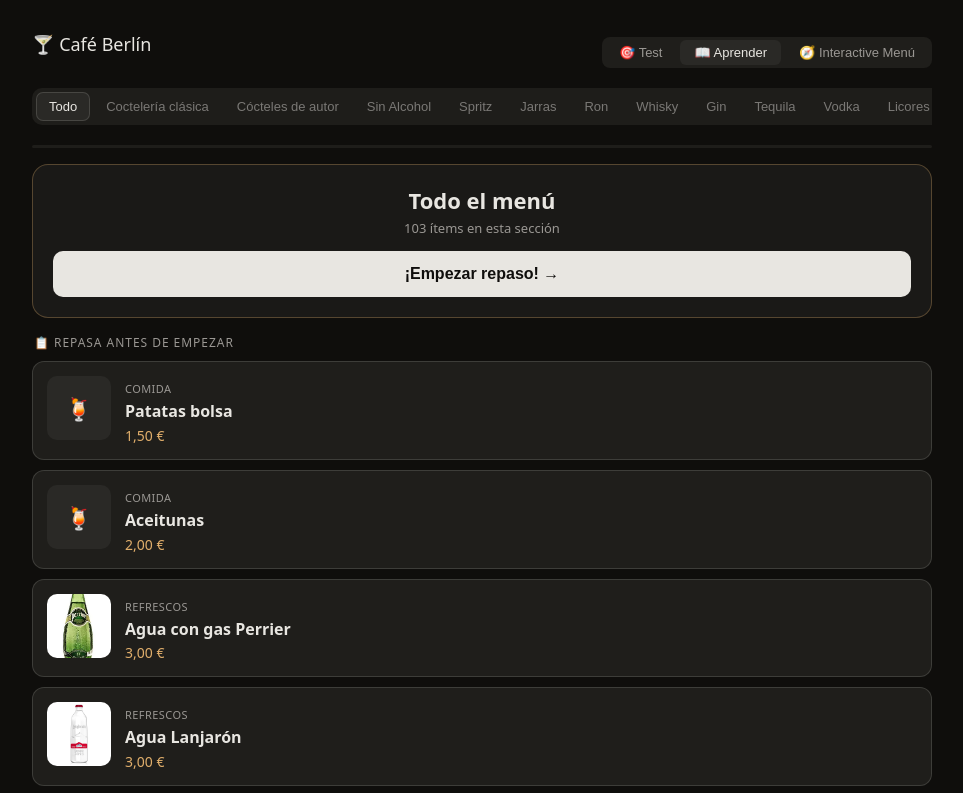
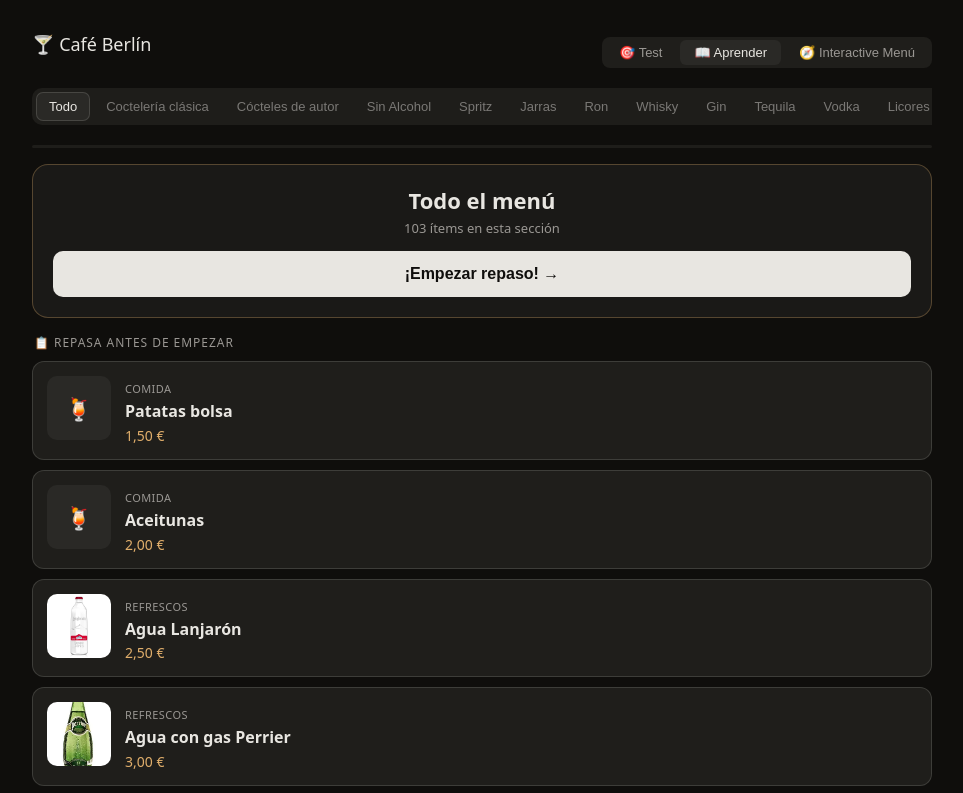
Before and after one commit to MarieBerezhna/cafeberlin, a plain HTML site: page index.html in a window 1280 px wide. Shown: the top 793 px of the page, without its empty margins (158-1121 px from the left). Drawn offline with Linux system fonts and the light colour scheme.

Commit message:
prices fix

```diff
--- a/index.html
+++ b/index.html
@@ -153,23 +153,27 @@
    ingr:["Hierbabuena","Ron blanco","Zumo de lima","Azúcar líquido","Soda"],
    doses:{"Ron blanco":"1 oz","Zumo de lima":"1 oz","Azúcar líquido":"1 oz"},
    method:"Removido",
-   glass:"Collins (tubo)"},
+   glass:"Collins (tubo)",
+   prices:[{label:"cóctel",p:11}]},
   {cat:"Coctelería clásica",name:"Whiskey Highball",family:"Highball",hasIngr:true,
    ingr:["Whisky","Soda", "Bitter"],
    optional:["Bitter"],
    doses:{"Whisky":"2 oz","Soda":"top"},
    method:"Removido",
-   glass:"Vaso largo"},
+   glass:"Vaso largo",
+   prices:[{label:"cóctel",p:11}]},
   {cat:"Coctelería clásica",name:"Screwdriver (Destornillador)",family:"Highball",hasIngr:true,
    ingr:["Vodka","Zumo de naranja"],
    doses:{"Vodka":"2 oz","Zumo de naranja":"top"},
    method:"Removido",
-   glass:"Vaso largo"},
+   glass:"Vaso largo",
+   prices:[{label:"cóctel",p:11}]},
   {cat:"Coctelería clásica",name:"Harvey Wallbanger (Rompetechos)",family:"Highball",hasIngr:true,
    ingr:["Vodka","Licor Galliano","Zumo de naranja"],
    doses:{"Vodka":"1 oz","Licor Galliano":"0.5 oz","Zumo de naranja":"top"},
    method:"Removido",
-   glass:"Vaso largo"},
+   glass:"Vaso largo",
+   prices:[{label:"cóctel",p:11}]},
   {cat:"Cócteles de autor",family:"Acid Times",name:"Blue Margarita",hasIngr:true,ingr:["Tequila","Licor Bols Blue Curaçao","Sirope de agave","Zumo de lima"],
    prices:[{label:"cóctel",p:12}]},
   {cat:"Cócteles de autor",family:"Acid Times",name:"Brote Primera",hasIngr:true,ingr:["Gin Tanqueray","Licor yuzu","Azúcar líquido","Lima","Albahaca"],
@@ -243,7 +247,7 @@
   {cat:"Ron",name:"Zacapa Centenario 23",hasIngr:false,
    prices:[{label:"combinado",p:16},{label:"chupito",p:8}]},
   {cat:"Whisky",name:"Johnnie Walker Red Label",hasIngr:false,
-   prices:[{label:"combinado",p:9},{label:"doble",p:12},{label:"chupito",p:3}]},
+   prices:[{label:"combinado",p:9.5},{label:"doble",p:12},{label:"chupito",p:3}]},
   {cat:"Whisky",name:"Johnnie Walker Black Label 12Y",hasIngr:false,
    prices:[{label:"combinado",p:12},{label:"doble",p:16},{label:"chupito",p:6}]},
   {cat:"Whisky",name:"Tullamore Dew",hasIngr:false,
@@ -377,7 +381,7 @@
   {cat:"Refrescos",name:"Red Bull",hasIngr:false,
    prices:[{label:"lata",p:3.5}]},
   {cat:"Refrescos",name:"Agua Lanjarón",hasIngr:false,
-   prices:[{label:"botella",p:3}]},
+   prices:[{label:"botella",p:2.5}]},
   {cat:"Refrescos",name:"Agua con gas Perrier",hasIngr:false,
    prices:[{label:"botella",p:3}]},
 ];
@@ -776,7 +780,7 @@
 
   // --- Price questions: one per serving format ---
   if(activeFilters.has("price")){
-    pool.filter(item=>item.prices && item.prices.length).forEach(item=>{
+    pool.filter(item=>item.prices && item.prices.length && item.cat!==CLASICA_CAT).forEach(item=>{
       item.prices.forEach(serving=>{
         // Wrong options: other prices from the whole menu, excluding the correct value
         const wrongPs=sh(UNIQUE_PRICES.filter(p=>p!==serving.p)).slice(0,3);
@@ -1196,7 +1200,7 @@
     const iq = genIngrQ(item);
     if(iq) qs.push(iq);
   }
-  const pq = genPriceQ(item);
+  const pq = item.cat !== CLASICA_CAT ? genPriceQ(item) : null;
   if(pq) qs.push(pq);
   return qs;
 }
```
